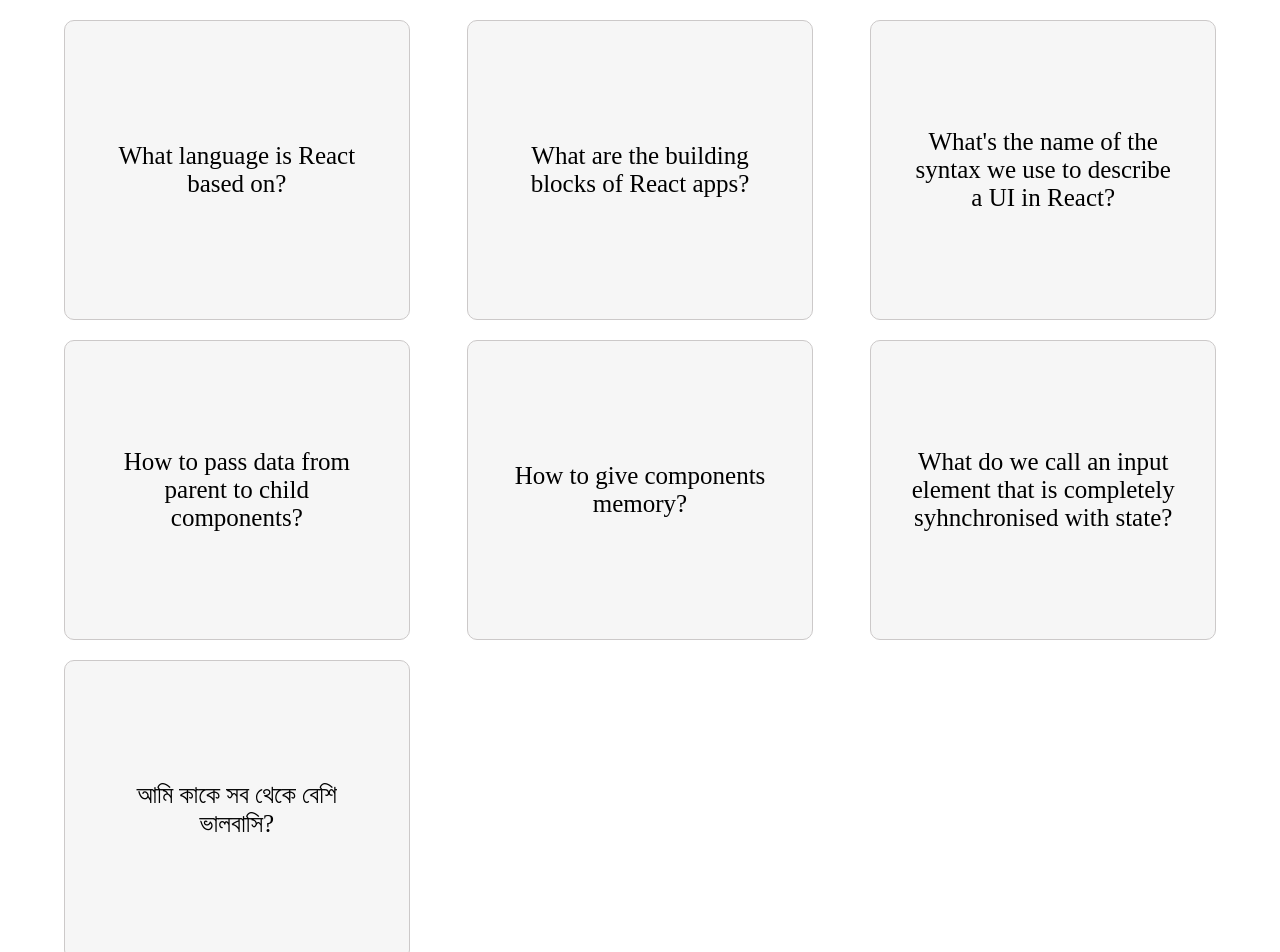
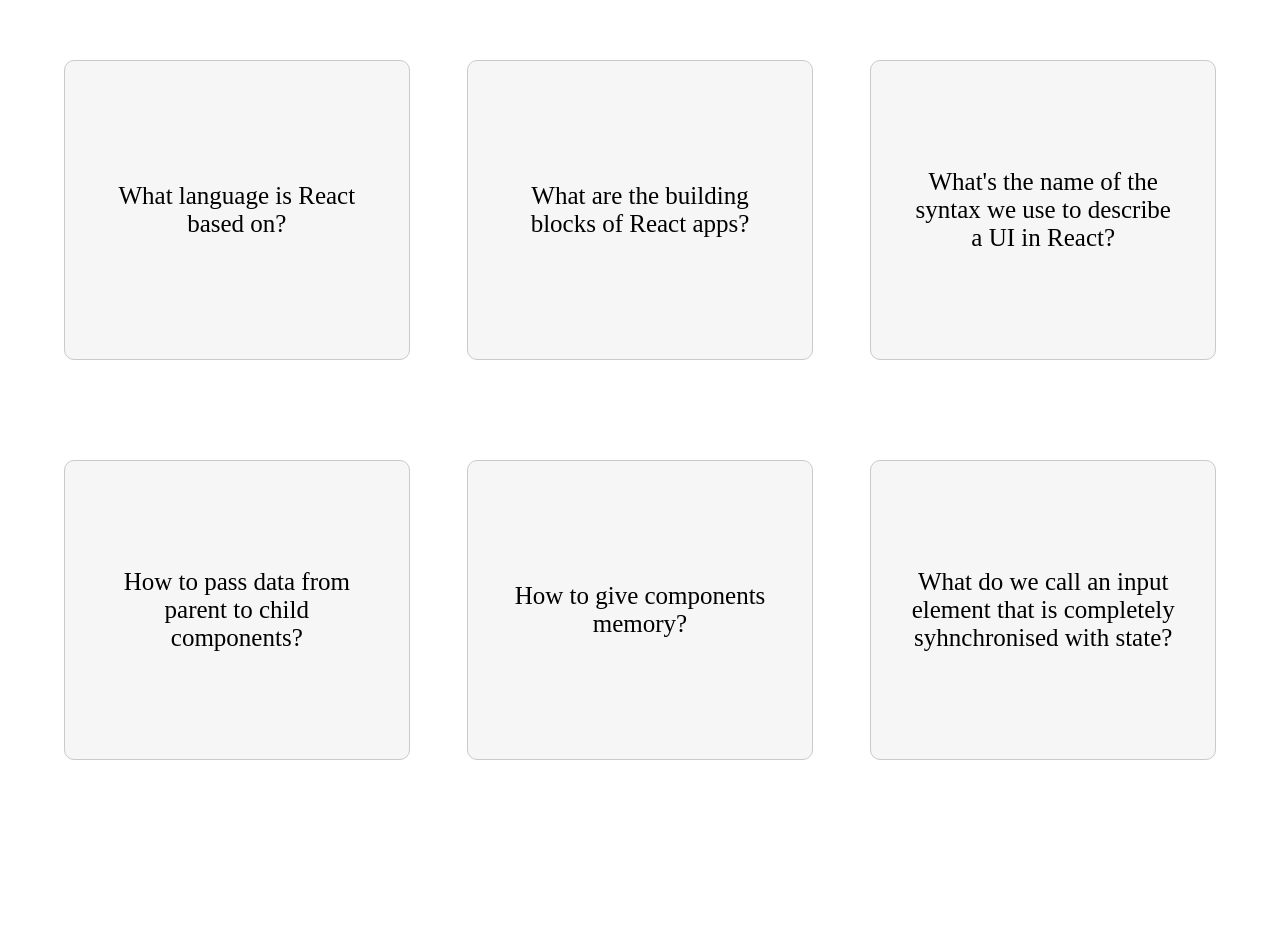
Before and after one commit to TastyTanticles/flash-cards, a React (Vite) app: page / in a window 1280 px wide. Shown: the top 952 px of the page. After the commit the page ends 840 px from the top, so only its background shows below. Built offline with nearby package versions, Linux system fonts and the light colour scheme.

Commit message:
test component delete

```diff
--- a/src/Components/FlashCards/FlashCards.jsx
+++ b/src/Components/FlashCards/FlashCards.jsx
@@ -34,11 +34,6 @@
       "What do we call an input element that is completely syhnchronised with state?",
     answer: "Controlled element",
   },
-  {
-    id: 143,
-    question: "আমি কাকে সব থেকে বেশি ভালবাসি?",
-    answer: "আমার বউ হিয়াকে",
-  },
 ];
 
 export default function FlashCards() {
```
